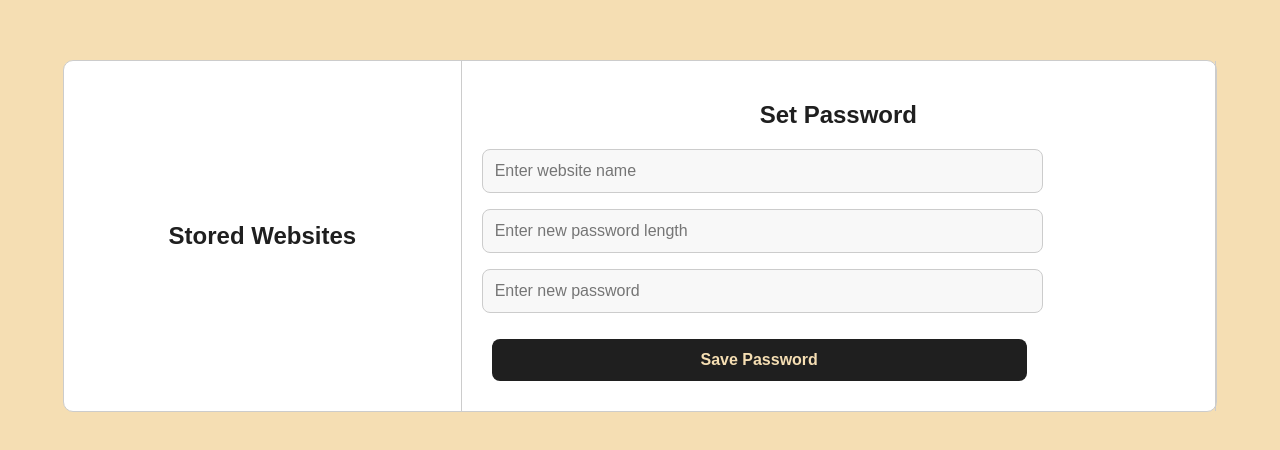
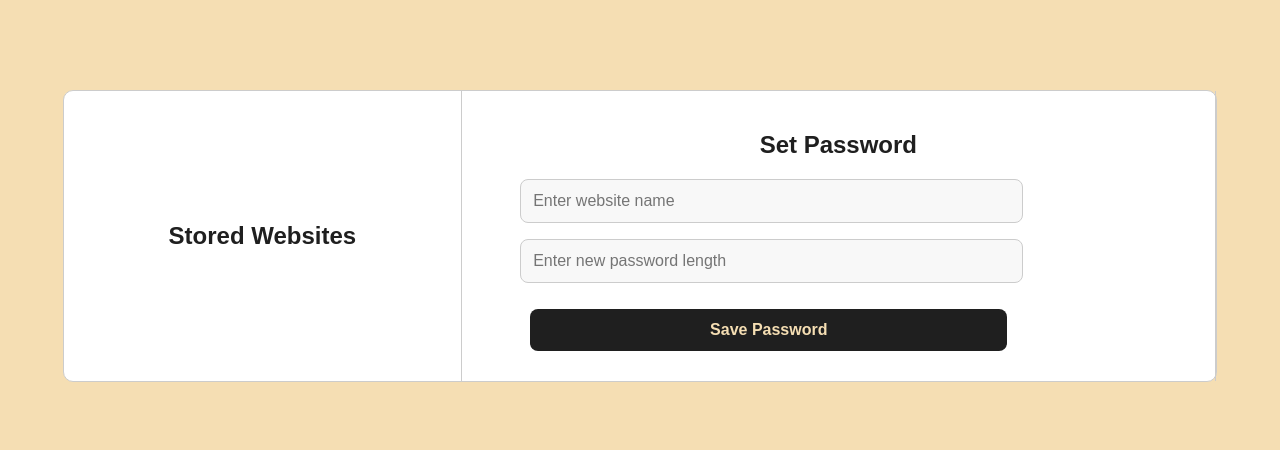
Before and after one commit to SakshiiRK/Password-Manager, a plain HTML site: page Password manager/frontend/set_password.html in a window 1280 px wide. Shown: the part 164-614 px from the top of the page. Drawn offline with Linux system fonts and the light colour scheme.

Commit message:
Update set_password.html

```diff
--- a/Password manager/frontend/set_password.html
+++ b/Password manager/frontend/set_password.html
@@ -53,7 +53,6 @@
 			<form id="updatePasswordForm">
 				<input type="text" id="websiteName" placeholder="Enter website name" required />
 				<input type="number" id="newPassword" placeholder="Enter new password length" required />
-				<input type="number" id="Password" placeholder="Enter new password" required />
 				<button id="submit">Save Password</button>
 			</form>
 		</div>
```
